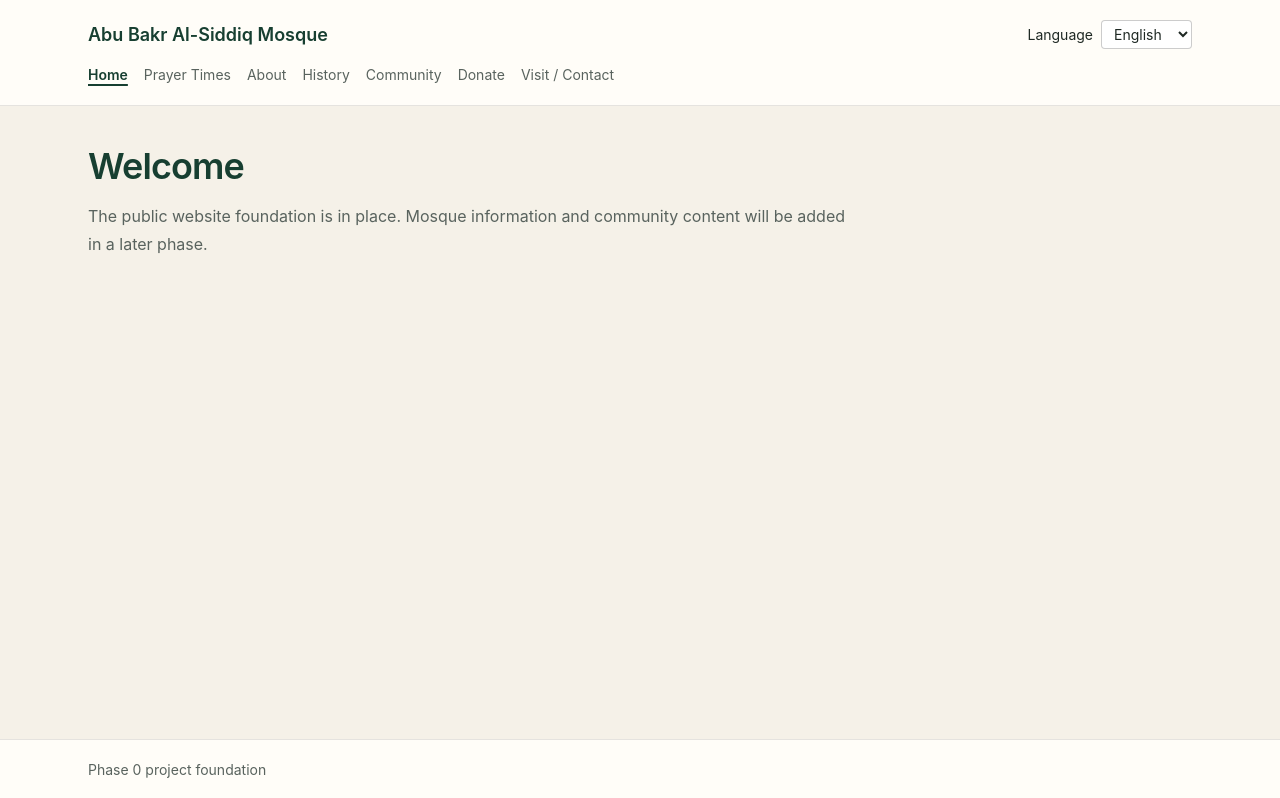
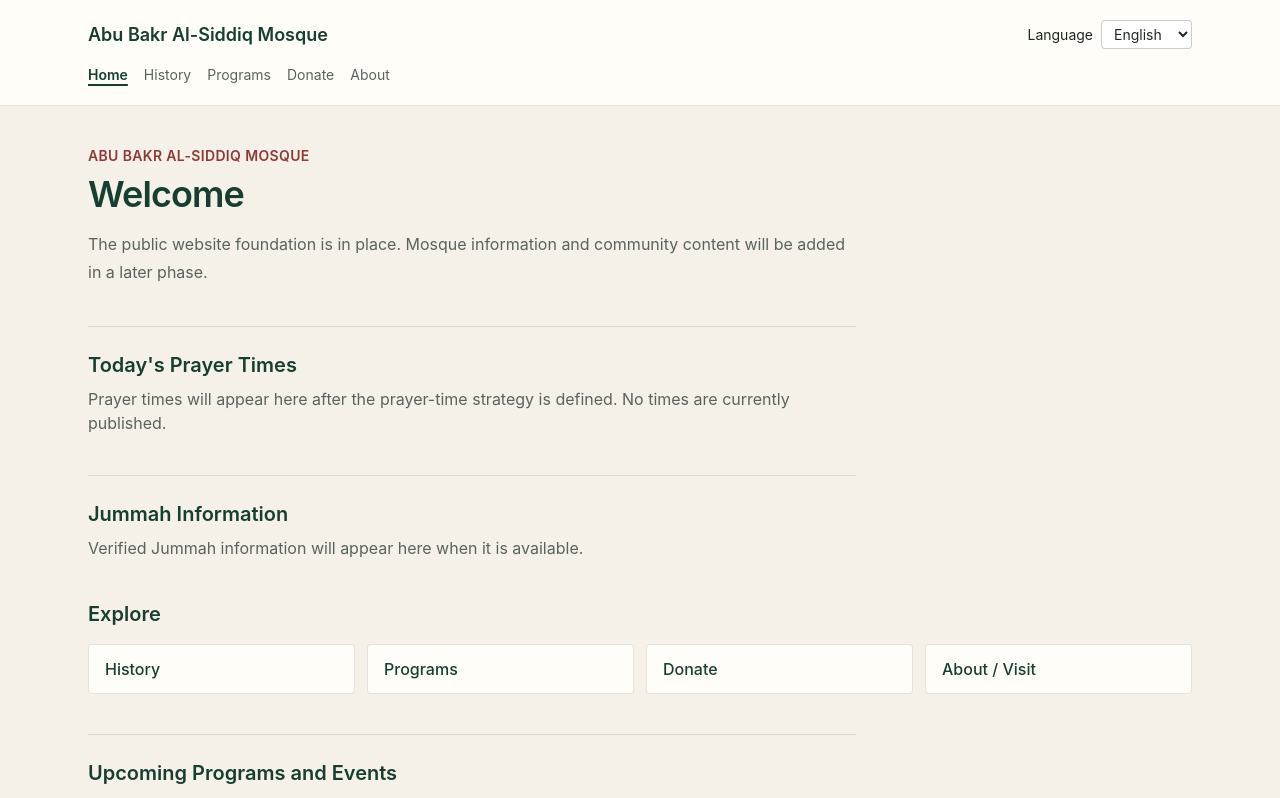
Before and after one commit to skegalini/delano-mosque, a React (Vite) app: page / in a window 1280 px wide. Shown: the top 798 px of the page. Built offline with nearby package versions, Linux system fonts and the light colour scheme.

Commit message:
refactor: simplify public information architecture

```diff
--- a/src/components/layout/PublicLayout.tsx
+++ b/src/components/layout/PublicLayout.tsx
@@ -5,12 +5,10 @@ import type { SupportedLanguage } from '../../i18n/config'
 
 const navigation = [
   { to: '/', label: 'navigation.home' },
-  { to: '/prayer-times', label: 'navigation.prayerTimes' },
+  { to: '/history', label: 'navigation.history' },
+  { to: '/programs', label: 'navigation.programs' },
+  { to: '/donate', label: 'navigation.donate' },
   { to: '/about', label: 'navigation.about' },
-  { to: '/history', label: 'navigation.history' },
-  { to: '/community', label: 'navigation.community' },
-  { to: '/donate', label: 'navigation.donate' },
-  { to: '/contact', label: 'navigation.contact' },
 ] as const
 
 export function PublicLayout() {
--- a/src/i18n/locales/ar.json
+++ b/src/i18n/locales/ar.json
@@ -1,12 +1,23 @@
 {
   "language": {
     "label": "اللغة"
+  },
+  "navigation": {
+    "home": "الرئيسية",
+    "history": "التاريخ",
+    "programs": "البرامج",
+    "donate": "التبرع",
+    "about": "عن المسجد"
   },
   "pages": {
     "home": {
       "title": "مرحبًا",
       "body": "تم إعداد الأساس للموقع العام. سيُضاف المحتوى في مرحلة لاحقة."
-    }
+    },
+    "history": { "title": "التاريخ" },
+    "programs": { "title": "البرامج" },
+    "donate": { "title": "التبرع" },
+    "about": { "title": "عن المسجد" }
   },
   "footer": {
     "status": "المرحلة التأسيسية للمشروع"
--- a/src/i18n/locales/en.json
+++ b/src/i18n/locales/en.json
@@ -6,25 +6,45 @@
   "navigation": {
     "label": "Primary navigation",
     "home": "Home",
-    "prayerTimes": "Prayer Times",
-    "about": "About",
     "history": "History",
-    "community": "Community",
+    "programs": "Programs",
     "donate": "Donate",
-    "contact": "Visit / Contact"
+    "about": "About"
   },
   "pages": {
     "placeholder": "This page is part of the Phase 0 foundation. Content will be developed in a later phase.",
     "home": {
       "title": "Welcome",
-      "body": "The public website foundation is in place. Mosque information and community content will be added in a later phase."
+      "body": "The public website foundation is in place. Mosque information and community content will be added in a later phase.",
+      "prayerTimes": {
+        "title": "Today's Prayer Times",
+        "placeholder": "Prayer times will appear here after the prayer-time strategy is defined. No times are currently published."
+      },
+      "jummah": {
+        "title": "Jummah Information",
+        "placeholder": "Verified Jummah information will appear here when it is available."
+      },
+      "quickDestinations": {
+        "title": "Explore",
+        "aboutVisit": "About / Visit"
+      },
+      "upcoming": {
+        "title": "Upcoming Programs and Events",
+        "placeholder": "Program and event information will appear here in a future phase."
+      },
+      "announcements": {
+        "title": "Announcements",
+        "placeholder": "Important mosque announcements may appear here."
+      },
+      "location": {
+        "title": "Location and Directions",
+        "placeholder": "Verified location and visitor information will appear here."
+      }
     },
-    "prayerTimes": { "title": "Prayer Times" },
     "about": { "title": "About" },
     "history": { "title": "History" },
-    "community": { "title": "Community" },
+    "programs": { "title": "Programs" },
     "donate": { "title": "Donate" },
-    "contact": { "title": "Visit / Contact" },
     "display": {
       "title": "Mosque Display",
       "body": "The in-building display has not yet been implemented."
--- a/src/i18n/locales/es.json
+++ b/src/i18n/locales/es.json
@@ -1,12 +1,23 @@
 {
   "language": {
     "label": "Idioma"
+  },
+  "navigation": {
+    "home": "Inicio",
+    "history": "Historia",
+    "programs": "Programas",
+    "donate": "Donar",
+    "about": "Acerca de"
   },
   "pages": {
     "home": {
       "title": "Bienvenidos",
       "body": "La base del sitio web público está preparada. El contenido se añadirá en una fase posterior."
-    }
+    },
+    "history": { "title": "Historia" },
+    "programs": { "title": "Programas" },
+    "donate": { "title": "Donar" },
+    "about": { "title": "Acerca de" }
   },
   "footer": {
     "status": "Fundación del proyecto: Fase 0"
--- a/src/pages/CommunityPage.tsx
+++ /dev/null
@@ -1,13 +0,0 @@
-import { useTranslation } from 'react-i18next'
-
-import { PageShell } from '../components/layout/PageShell'
-
-export function CommunityPage() {
-  const { t } = useTranslation()
-
-  return (
-    <PageShell title={t('pages.community.title')}>
-      {t('pages.placeholder')}
-    </PageShell>
-  )
-}
--- a/src/pages/ContactPage.tsx
+++ /dev/null
@@ -1,13 +0,0 @@
-import { useTranslation } from 'react-i18next'
-
-import { PageShell } from '../components/layout/PageShell'
-
-export function ContactPage() {
-  const { t } = useTranslation()
-
-  return (
-    <PageShell title={t('pages.contact.title')}>
-      {t('pages.placeholder')}
-    </PageShell>
-  )
-}
--- a/src/pages/HomePage.tsx
+++ b/src/pages/HomePage.tsx
@@ -1,11 +1,89 @@
 import { useTranslation } from 'react-i18next'
+import { Link } from 'react-router-dom'
 
-import { PageShell } from '../components/layout/PageShell'
+const quickDestinations = [
+  { to: '/history', label: 'navigation.history' },
+  { to: '/programs', label: 'navigation.programs' },
+  { to: '/donate', label: 'navigation.donate' },
+  { to: '/about', label: 'pages.home.quickDestinations.aboutVisit' },
+] as const
 
 export function HomePage() {
   const { t } = useTranslation()
 
   return (
-    <PageShell title={t('pages.home.title')}>{t('pages.home.body')}</PageShell>
+    <div className="space-y-10">
+      <section className="max-w-3xl" aria-labelledby="home-title">
+        <p className="text-sm font-semibold uppercase tracking-wide text-[var(--color-carpet-red)]">
+          {t('siteName')}
+        </p>
+        <h1
+          className="mt-2 text-3xl font-semibold tracking-tight text-[var(--color-masjid-green-deep)] sm:text-4xl"
+          id="home-title"
+        >
+          {t('pages.home.title')}
+        </h1>
+        <p className="mt-4 leading-7 text-[var(--color-text-muted)]">
+          {t('pages.home.body')}
+        </p>
+      </section>
+
+      <HomeSection title={t('pages.home.prayerTimes.title')}>
+        {t('pages.home.prayerTimes.placeholder')}
+      </HomeSection>
+
+      <HomeSection title={t('pages.home.jummah.title')}>
+        {t('pages.home.jummah.placeholder')}
+      </HomeSection>
+
+      <section aria-labelledby="quick-destinations-title">
+        <h2
+          className="text-xl font-semibold text-[var(--color-masjid-green-deep)]"
+          id="quick-destinations-title"
+        >
+          {t('pages.home.quickDestinations.title')}
+        </h2>
+        <ul className="mt-4 grid gap-3 sm:grid-cols-2 lg:grid-cols-4">
+          {quickDestinations.map(({ label, to }) => (
+            <li key={to}>
+              <Link
+                className="block rounded border border-black/10 bg-[var(--color-surface)] px-4 py-3 font-medium text-[var(--color-masjid-green-deep)] hover:border-[var(--color-masjid-green)]"
+                to={to}
+              >
+                {t(label)}
+              </Link>
+            </li>
+          ))}
+        </ul>
+      </section>
+
+      <HomeSection title={t('pages.home.upcoming.title')}>
+        {t('pages.home.upcoming.placeholder')}
+      </HomeSection>
+
+      <HomeSection title={t('pages.home.announcements.title')}>
+        {t('pages.home.announcements.placeholder')}
+      </HomeSection>
+
+      <HomeSection title={t('pages.home.location.title')}>
+        {t('pages.home.location.placeholder')}
+      </HomeSection>
+    </div>
   )
 }
+
+type HomeSectionProps = {
+  children: string
+  title: string
+}
+
+function HomeSection({ children, title }: HomeSectionProps) {
+  return (
+    <section className="max-w-3xl border-t border-black/10 pt-6">
+      <h2 className="text-xl font-semibold text-[var(--color-masjid-green-deep)]">
+        {title}
+      </h2>
+      <p className="mt-2 text-[var(--color-text-muted)]">{children}</p>
+    </section>
+  )
+}
--- a/src/pages/PrayerTimesPage.tsx
+++ b/src/pages/ProgramsPage.tsx
@@ -2,11 +2,11 @@ import { useTranslation } from 'react-i18next'
 
 import { PageShell } from '../components/layout/PageShell'
 
-export function PrayerTimesPage() {
+export function ProgramsPage() {
   const { t } = useTranslation()
 
   return (
-    <PageShell title={t('pages.prayerTimes.title')}>
+    <PageShell title={t('pages.programs.title')}>
       {t('pages.placeholder')}
     </PageShell>
   )
```
Also changed, not shown: src/app/router.tsx (+4 -8 lines), 2 other files (tests, documents, lock files or other folders).
